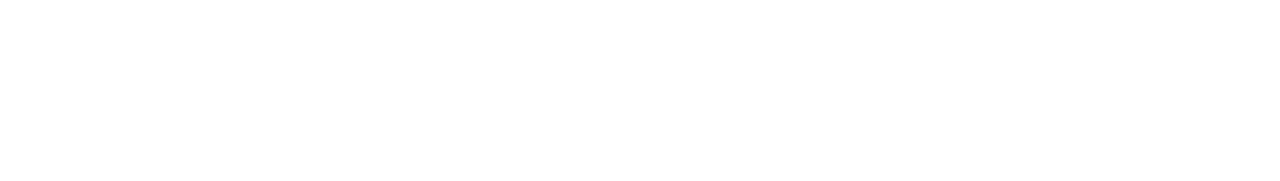
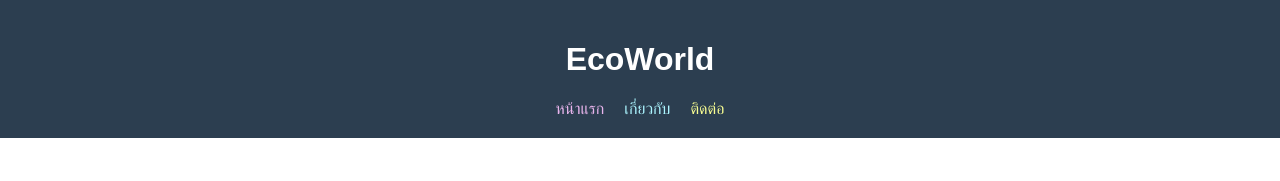
Before and after one commit to KaKrxn/lab-ecoworld, a plain HTML site: page index.html in a window 1280 px wide. Drawn offline with Linux system fonts and the light colour scheme.

Commit message:
Add header and navigation to index.html

```diff
--- a/index.html
+++ b/index.html
@@ -31,6 +31,17 @@
 </head>
 <body>
 
+        <header>
+            <h1>EcoWorld</h1>
+            <nav>
+                <ul style="list-style:none; padding:0; margin:0; display:flex; justify-content:center; gap:20px;">
+                    <li><a href="#" style="color:rgb(232, 180, 236); text-decoration:none;">หน้าแรก</a></li>
+                    <li><a href="#" style="color:rgb(172, 245, 255); text-decoration:none;">เกี่ยวกับ</a></li>
+                    <li><a href="#" style="color:rgb(247, 252, 145); text-decoration:none;">ติดต่อ</a></li>
+                </ul>
+            </nav>
+        </header>
+
     <div class="container">
         </div>
 
```
